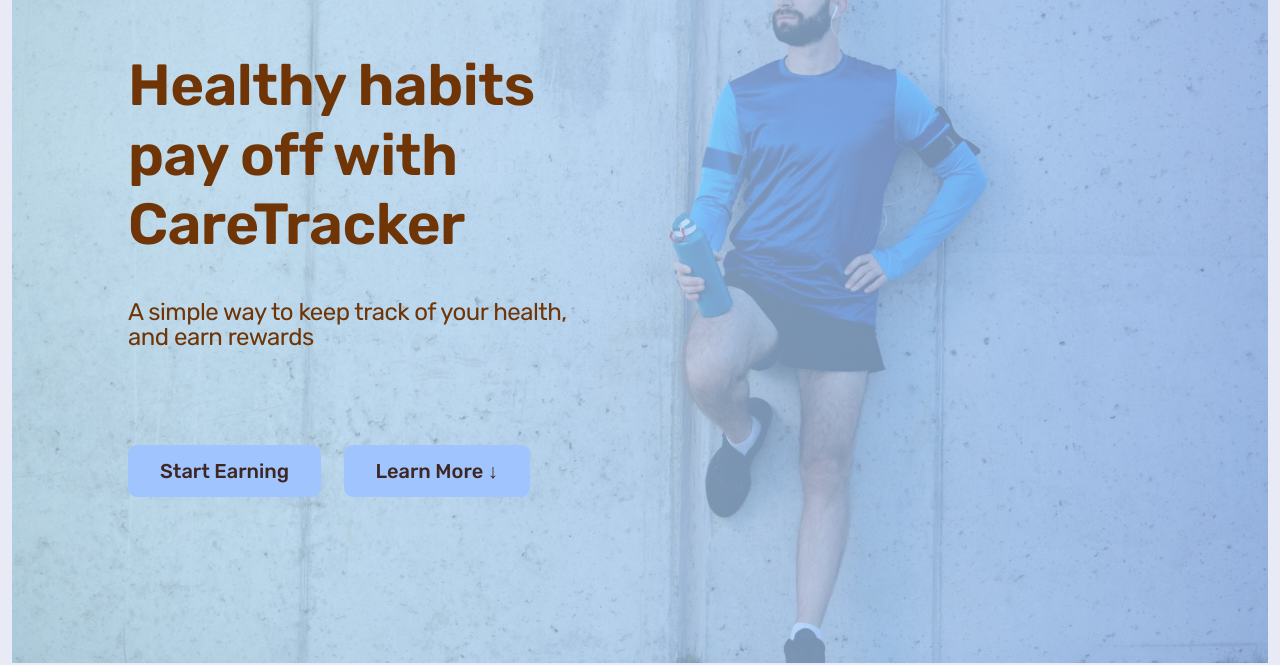
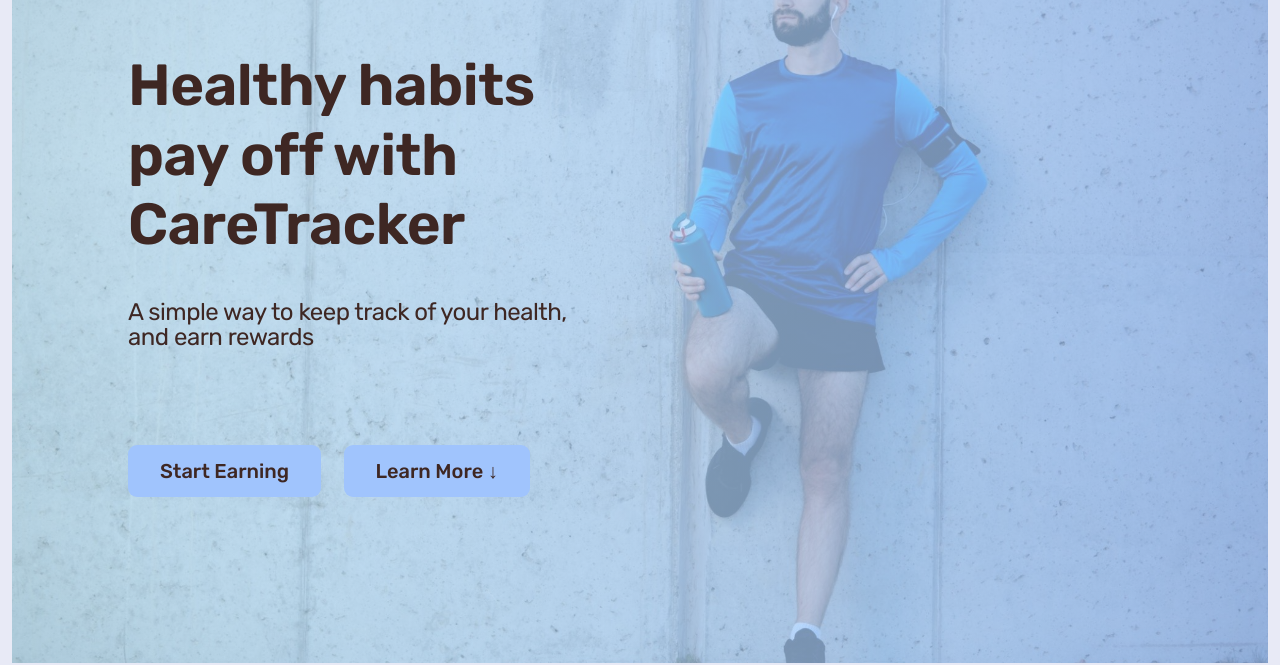
Before and after one commit to C0SMlC/CareTracker, a plain HTML site: page index.html in a window 1280 px wide. Shown: the part 149-814 px from the top of the page. Drawn offline with nearby package versions, Linux system fonts and the light colour scheme.

Commit message:
Update style.css

```diff
--- a/css/style.css
+++ b/css/style.css
@@ -87,7 +87,7 @@ body {
 }
 
 .heading-primary {
-  color: #6f3506;
+  color: #3E2723;
   width: 40%;
   display: block;
 }
```
